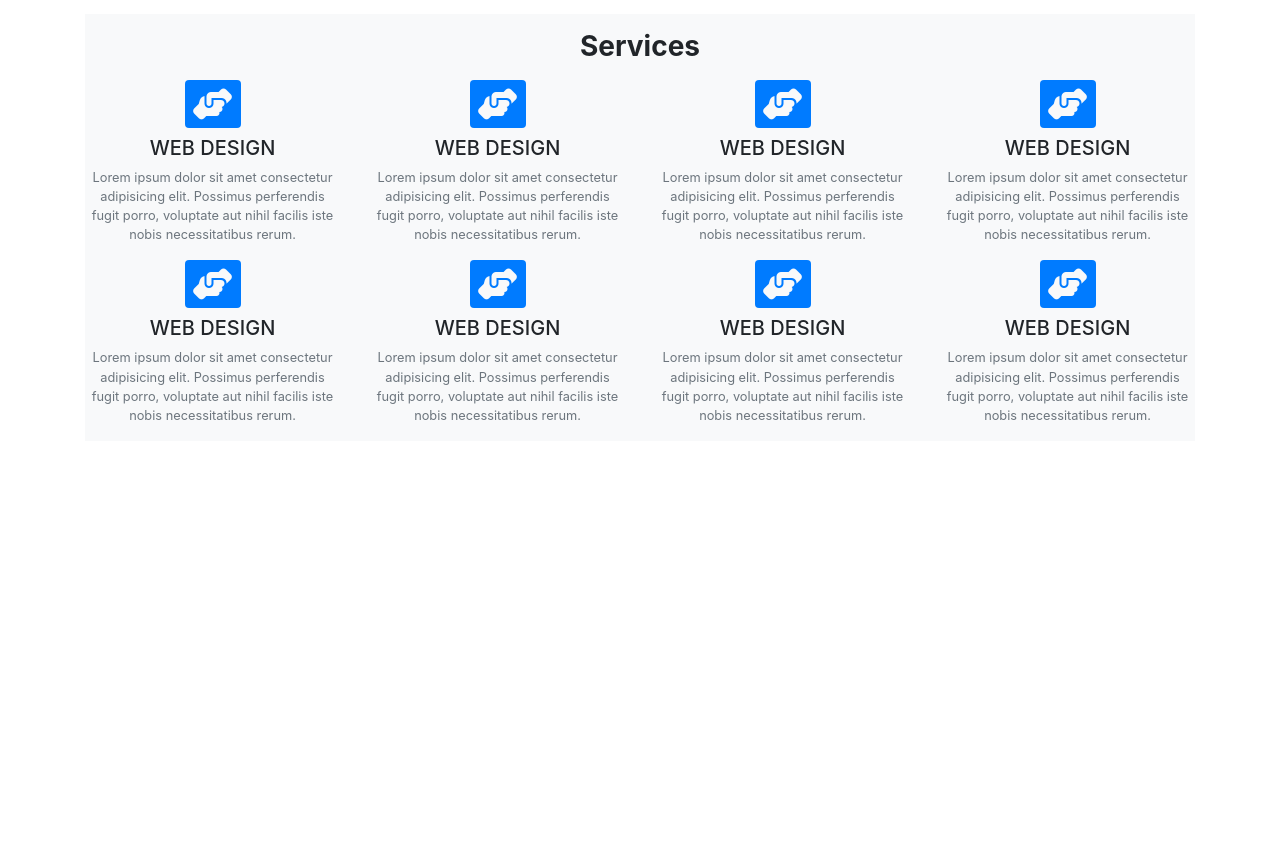
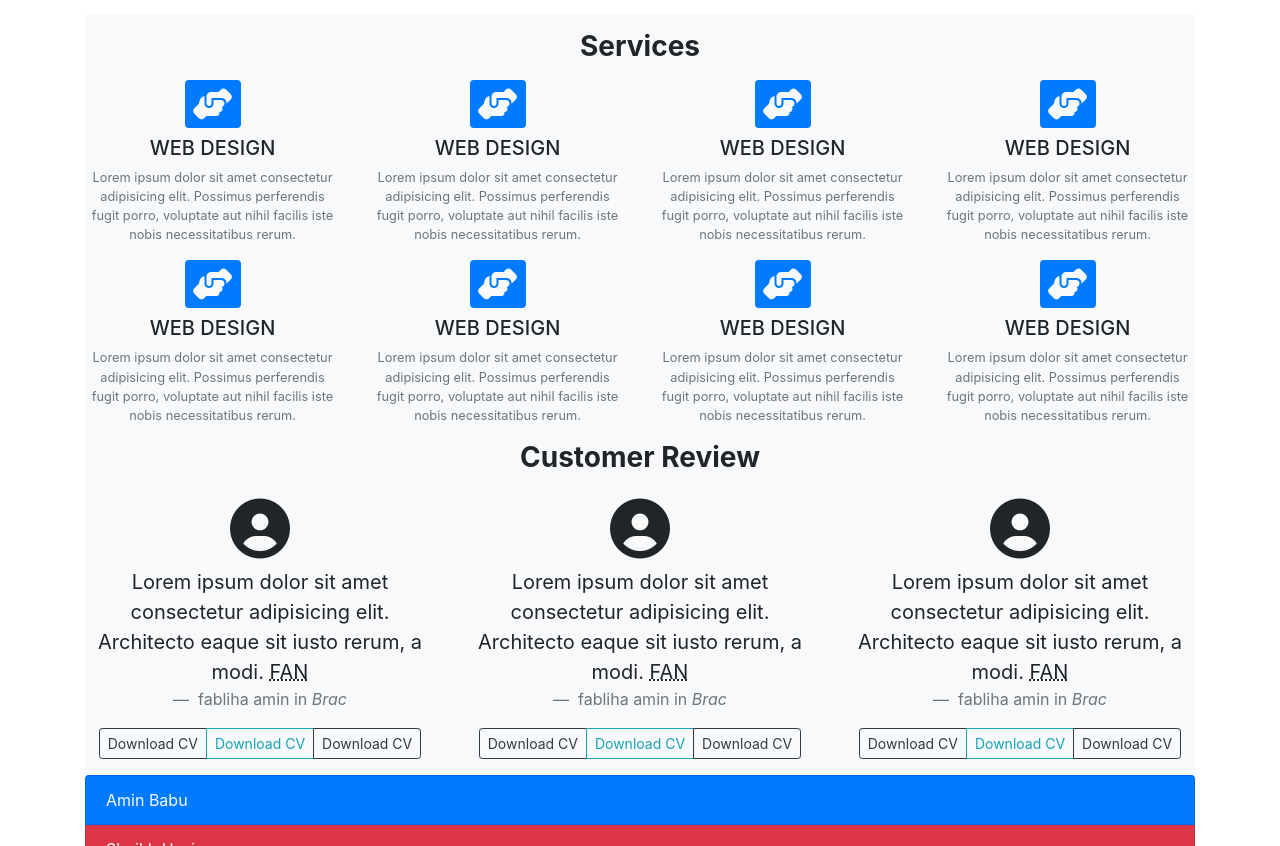
Before and after one commit to amin-babu/BootStrap-Project, a plain HTML site: page index.html in a window 1280 px wide. Shown: the part 106-952 px from the top of the page. Before the commit the page ends 800 px from the top, so only its background shows below. Drawn offline with nearby package versions, Linux system fonts and the light colour scheme.

Commit message:
started again

```diff
--- a/index.html
+++ b/index.html
@@ -67,6 +67,77 @@
             </div>
           </div>
         </div>
+
+
+        <!-- customer review section -->
+        <div class="customer-review bg-light text-center">
+          <div class="title text-center mb-3">
+            <h3 class="font-weight-bolder">Customer Review</h3>
+          </div>
+
+          <div class="row">
+            <div class="col-lg-4">
+              <blockquote class="blockquote">
+                <i class="fa-3x p-2 fas fa-user-circle"></i>
+                <p>Lorem ipsum dolor sit amet consectetur adipisicing elit. Architecto eaque sit iusto rerum, a modi. <abbr title="Fabliha Amin Nafisa">FAN</abbr></p>
+                <footer class="blockquote-footer">
+                  fabliha amin in <cite>Brac</cite>
+                </footer>
+
+                <div class="btn-group">
+                  <button class="btn btn-outline-dark btn-sm">Download CV</button>
+                  <a href="#" class="btn btn-outline-info btn-sm">Download CV</a>
+                  <button class="btn btn-outline-dark btn-sm">Download CV</button>
+                </div>
+
+              </blockquote>
+            </div>
+            <div class="col-lg-4">
+              <blockquote class="blockquote">
+                <i class="fa-3x p-2 fas fa-user-circle"></i>
+                <p>Lorem ipsum dolor sit amet consectetur adipisicing elit. Architecto eaque sit iusto rerum, a modi. <abbr title="Fabliha Amin Nafisa">FAN</abbr></p>
+                <footer class="blockquote-footer">
+                  fabliha amin in <cite>Brac</cite>
+                </footer>
+
+                <div class="btn-group">
+                  <button class="btn btn-outline-dark btn-sm">Download CV</button>
+                  <a href="#" class="btn btn-outline-info btn-sm">Download CV</a>
+                  <button class="btn btn-outline-dark btn-sm">Download CV</button>
+                </div>
+              </blockquote>
+            </div>
+            <div class="col-lg-4">
+              <blockquote class="blockquote">
+                <i class="fa-3x p-2 fas fa-user-circle"></i>
+                <p>Lorem ipsum dolor sit amet consectetur adipisicing elit. Architecto eaque sit iusto rerum, a modi. <abbr title="Fabliha Amin Nafisa">FAN</abbr></p>
+                <footer class="blockquote-footer">
+                  fabliha amin in <cite>Brac</cite>
+                </footer>
+
+                <div class="btn-group">
+                  <button class="btn btn-outline-dark btn-sm">Download CV</button>
+                  <a href="#" class="btn btn-outline-info btn-sm">Download CV</a>
+                  <button class="btn btn-outline-dark btn-sm">Download CV</button>
+                </div>
+              </blockquote>
+            </div>
+          </div>
+        </div>
+
+
+
+        <!-- Student List -->
+        <div class="student-list">
+          <ul class="list-group">
+            <li class="list-group-item bg-primary text-light">Amin Babu</li>
+            <li class="list-group-item bg-danger text-light">Sheikh Hasina</li>
+            <li class="list-group-item bg-warning">Khalde Zia</li>
+            <button class="list-group-item list-group-item-action bg-success text-light">Buy</button>
+            <a href="#" class="list-group-item list-group-item-action">Rabbi</a>
+          </ul>
+        </div>
+
       </main>
 
       <footer>
```
